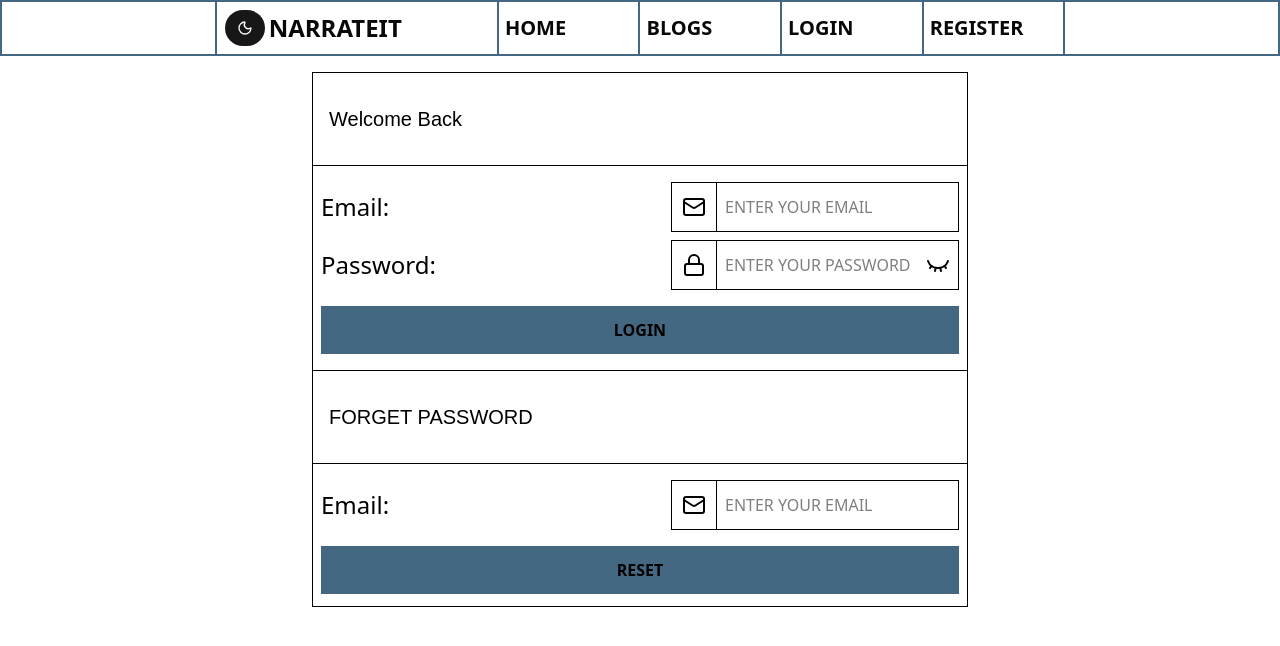
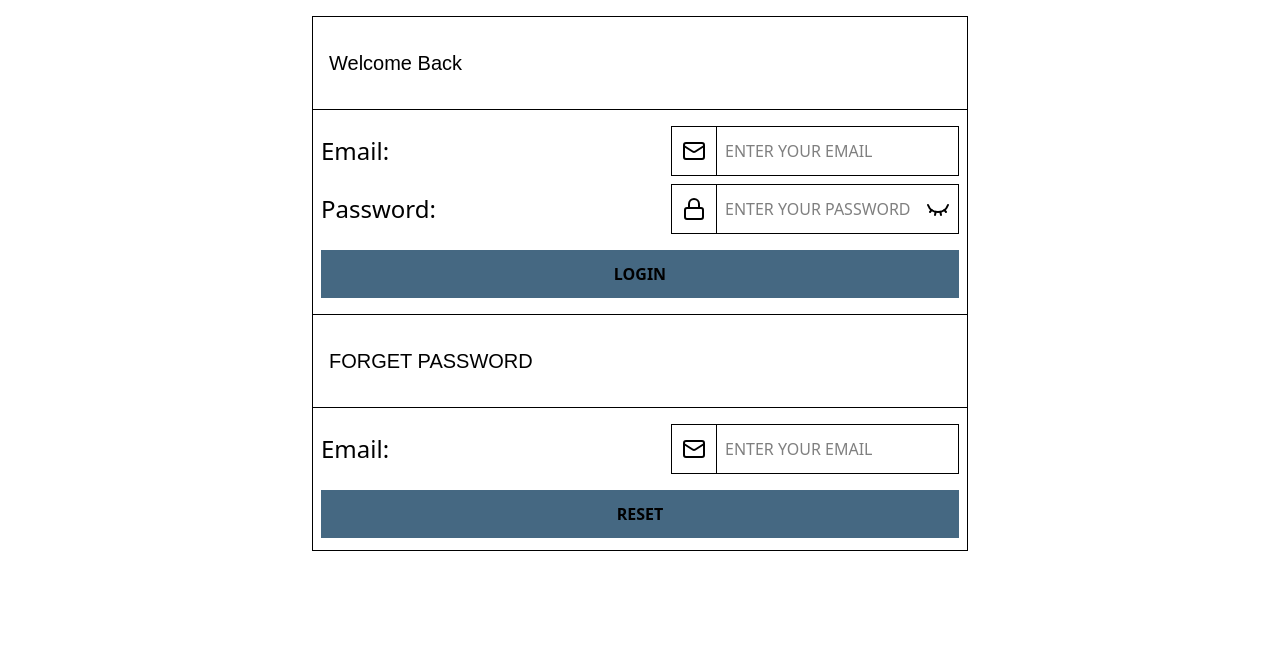
Before and after one commit to dip00-bb/narrating-frontend, a Next.js app: page /login in a window 1280 px wide. Shown: the top 646 px of the page. Built offline with nearby package versions, Linux system fonts and the light colour scheme; a web font is replaced by a local one.

Commit message:
create with layout and without layout section

```diff
--- a/app/login/page.tsx
+++ b/app/(without-layout)/login/page.tsx
@@ -1,7 +1,7 @@
+import AuthHeading from '@/app/COMPONENT/AUTH/AuthHeading';
+import ForgetPassword from '@/app/COMPONENT/AUTH/ForgetPassword';
+import LoginForm from '@/app/COMPONENT/AUTH/LoginForm';
 import React from 'react';
-import LoginForm from '../COMPONENT/AUTH/LoginForm';
-import ForgetPassword from '../COMPONENT/AUTH/ForgetPassword';
-import AuthHeading from '../COMPONENT/AUTH/AuthHeading';
 
 
 const page = () => {
--- a/app/register/page.tsx
+++ b/app/(without-layout)/register/page.tsx
@@ -1,6 +1,6 @@
+import RegisterForm from '@/app/COMPONENT/AUTH/RegisterForm';
+import TextSide from '@/app/COMPONENT/AUTH/TextSide';
 import React from 'react';
-import RegisterForm from '../COMPONENT/AUTH/RegisterForm';
-import TextSide from '../COMPONENT/AUTH/TextSide';
 
 const RegisterPage = () => {
     return (
--- a/app/layout.tsx
+++ b/app/layout.tsx
@@ -24,7 +24,6 @@ export default function RootLayout({
       >
         <ReduxWraper>
           <ThemeProvider>
-            <Navbar />
             {children}
           </ThemeProvider>
         </ReduxWraper>
```
Also changed, not shown: app/(with-layout)/layout.tsx (added), app/(with-layout)/page.tsx (added).
